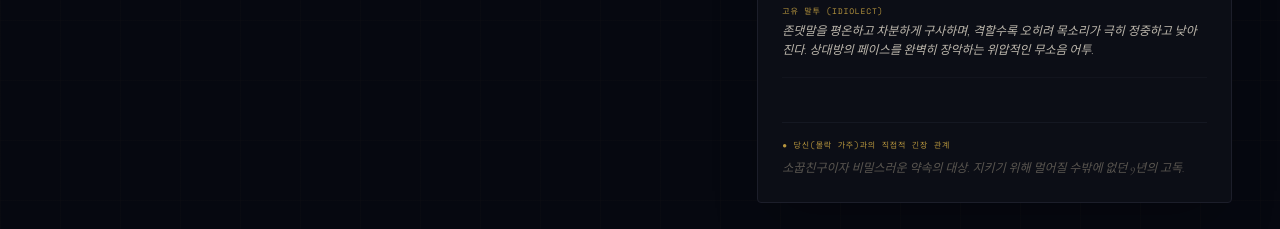
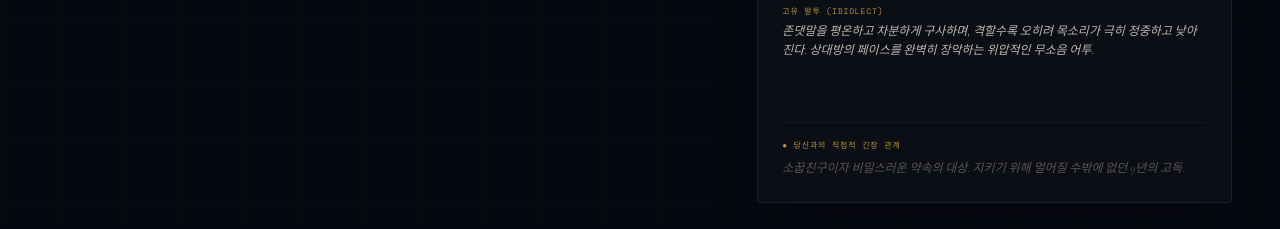
Before and after one commit to UNMINDUNI/TPS, a React (Vite) app: page / in a window 1280 px wide. Shown: the part 2560-2789 px from the top of the page. Built offline with nearby package versions, Linux system fonts and the light colour scheme.

Commit message:
Update App.tsx

```diff
--- a/src/App.tsx
+++ b/src/App.tsx
@@ -451,7 +451,7 @@ export default function App() {
               {/* Backing relation notes context to show how this selected user feels about others */}
               <div className="mt-6 pt-4 border-t border-brand-border/60">
                 <span className="text-[8px] font-mono text-brand-gold tracking-widest uppercase block mb-2">
-                  {lang === 'ko' ? '● 당신(몰락 가주)과의 직접적 긴장 관계' : '● HOSTILITY METRIC TO YOU'}
+                  {lang === 'ko' ? '● 당신과의 직접적 긴장 관계' : '● HOSTILITY METRIC TO YOU'}
                 </span>
                 <p className="text-xs font-serif text-brand-muted italic leading-relaxed">
                   {lang === 'ko' ? selectedChar.relationNotes.user : selectedChar.relationNotesEn.user}
```
